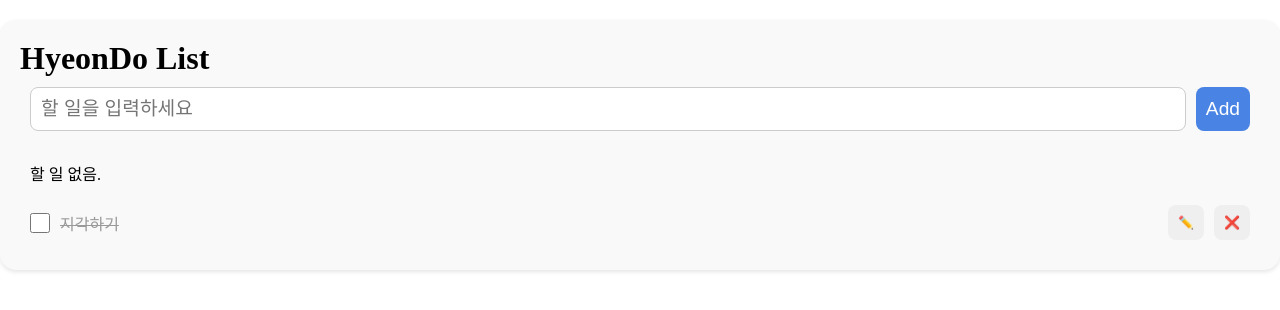
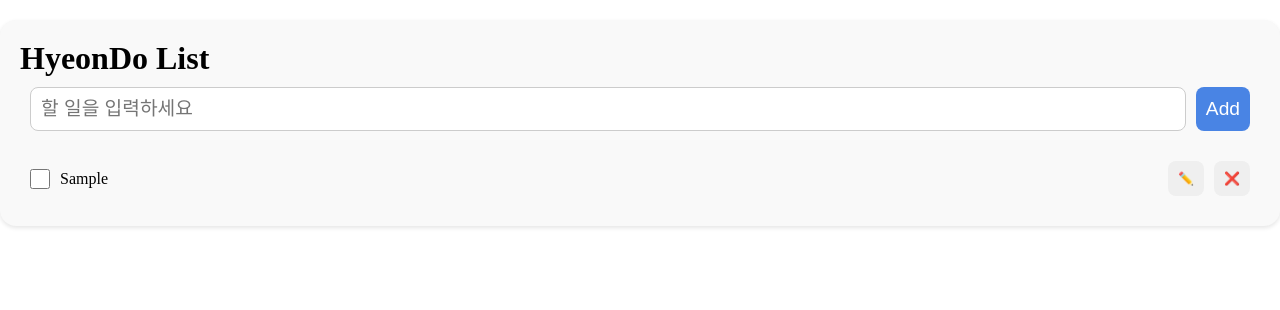
Before and after one commit to Mingarden08/Programming_3403, a React (Vite) app: page / in a window 1280 px wide. Both pictures are taken after typing "Sample" into the empty fields and a click on the button "Add". Shown: the top 310 px of the page. Built offline with nearby package versions, Linux system fonts and the light colour scheme.

Commit message:
TodoListApp show todos

```diff
--- a/package.json
+++ b/package.json
@@ -15,7 +15,7 @@
     "react-dom": "^19.2.4"
   },
   "devDependencies": {
-    "@cloudflare/vite-plugin": "^1.32.2",
+    "@cloudflare/vite-plugin": "^1.33.1",
     "@eslint/js": "^9.39.4",
     "@types/react": "^19.2.14",
     "@types/react-dom": "^19.2.3",
--- a/src/TodoListApp.jsx
+++ b/src/TodoListApp.jsx
@@ -24,7 +24,7 @@
         <div className="todo">
             <TodoHeader/>
             <TodoAdder addTodo={ addTodo } />
-            <TodoList />
+            <TodoList todos={todos} />
         </div>
     )
 }
--- a/src/components/TodoItem.jsx
+++ b/src/components/TodoItem.jsx
@@ -1,10 +1,11 @@
 import CheckBox from "./CheckBox";
 import Button from "./Button";
 
-export default function TodoItem() {
+export default function TodoItem({ todo }) {
     return (
-        <li className="todo__item todo__item--complete">
-            <CheckBox id="1">지각하기</CheckBox>
+
+        <li className={`todo__item ${todo.isCompleted ? "todo__item--complete" : ""}`}>
+            <CheckBox id={todo.id}>{todo.text}</CheckBox>
             <Button className="todo__button todo__button--edit">✏️</Button>
             <Button className="todo__button todo__button--delete">❌</Button>
         </li>
--- a/src/components/TodoList.jsx
+++ b/src/components/TodoList.jsx
@@ -1,11 +1,15 @@
 import TodoItemEmpty from "./TodoItemEmpty";
 import TodoItem from "./TodoItem";
 
-export default function TodoList() {
+export default function TodoList({ todos }) {
     return (
         <ul className="todo__list">
-            <TodoItemEmpty />
-            <TodoItem />
+            {todos.length === 0 && <TodoItemEmpty /> }
+            {
+                todos.length > 0 && todos.map(
+                    (todo) => <TodoItem key={todo.id} todo={todo}/>
+                    )
+            }
         </ul>
     );
 }
```
Also changed, not shown: 1 other file (tests, documents, lock files or other folders).
